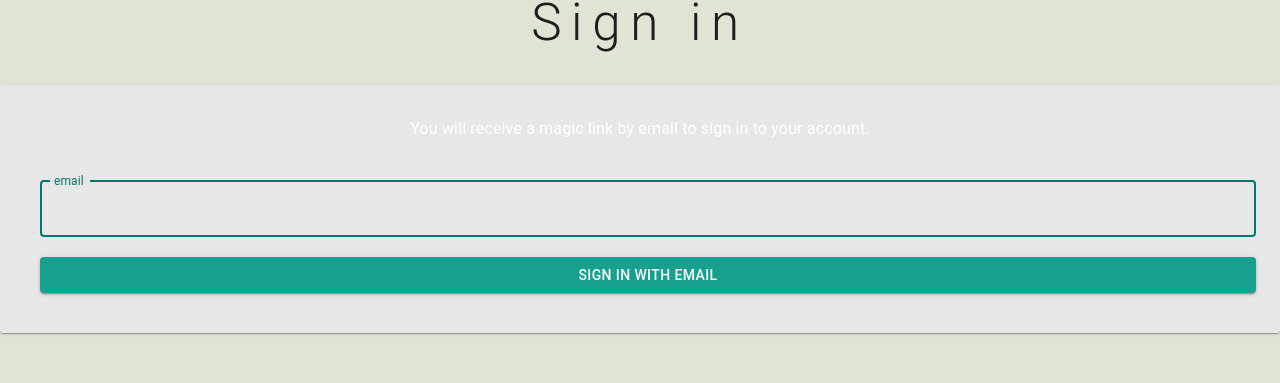
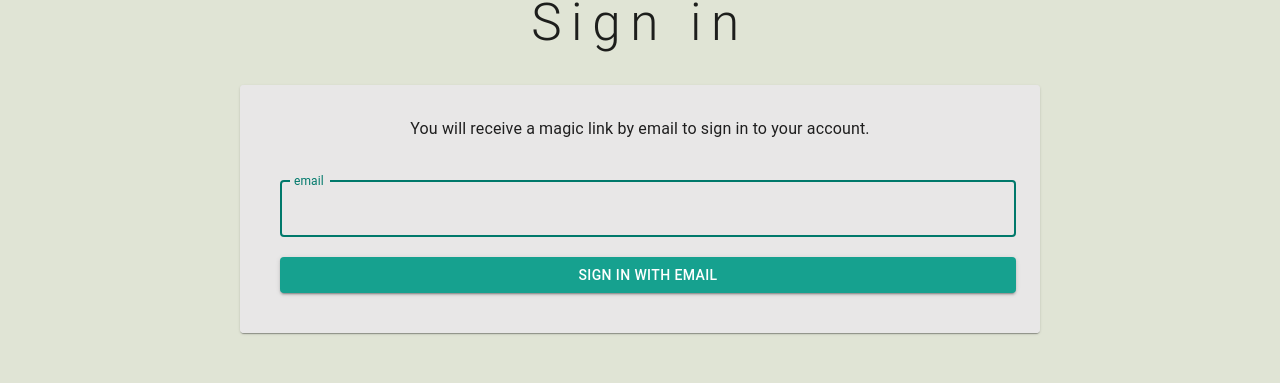
Before and after one commit to Bloodyblow/instant-stats, a Next.js app: page /auth/email-signin in a window 1280 px wide. Shown: the part 135-518 px from the top of the page. Built offline with nearby package versions, Linux system fonts and the light colour scheme; no server answers.

Commit message:
Light color + global width to auth page

```diff
--- a/src/pages/auth/email-signin.tsx
+++ b/src/pages/auth/email-signin.tsx
@@ -1,4 +1,4 @@
-import Layout from "@/components/Layout";
+import Layout, { widthSx } from "@/components/Layout";
 import {
   Card,
   Box,
@@ -20,7 +20,7 @@ export default function SignIn({
   const { t } = useTranslation();
   return (
     <Layout pageTitle={t("sign-in")}>
-      <Card sx={{ width: "100%", height: "fit-content" }}>
+      <Card sx={{ ...widthSx, height: "fit-content" }}>
         <Box
           component="form"
           sx={{
@@ -36,7 +36,13 @@ export default function SignIn({
           method="post"
           action="/api/auth/signin/email"
         >
-          <Typography sx={{ textAlign: "center", marginBottom: "2rem" }}>
+          <Typography
+            sx={{
+              textAlign: "center",
+              marginBottom: "2rem",
+              color: "text.primary",
+            }}
+          >
             {t("magic-link-explanations")}
           </Typography>
           <FormControl sx={{ m: 1, width: "100%" }}>
```
Also changed, not shown: src/pages/auth/verify-request.tsx (+9 -3 lines), 1 other file (tests, documents, lock files or other folders).
